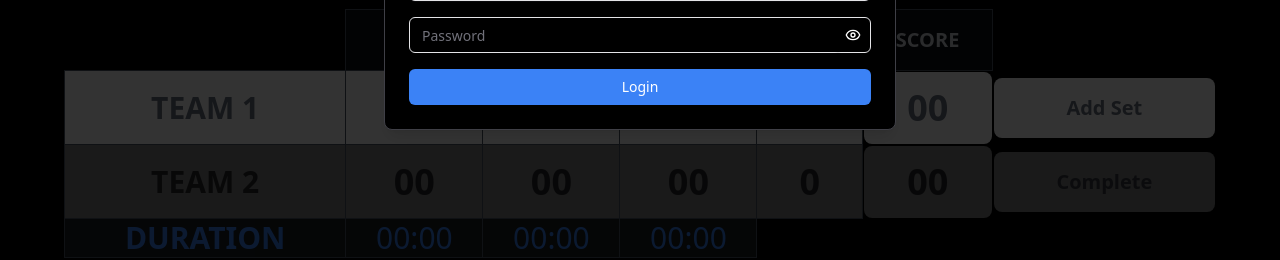
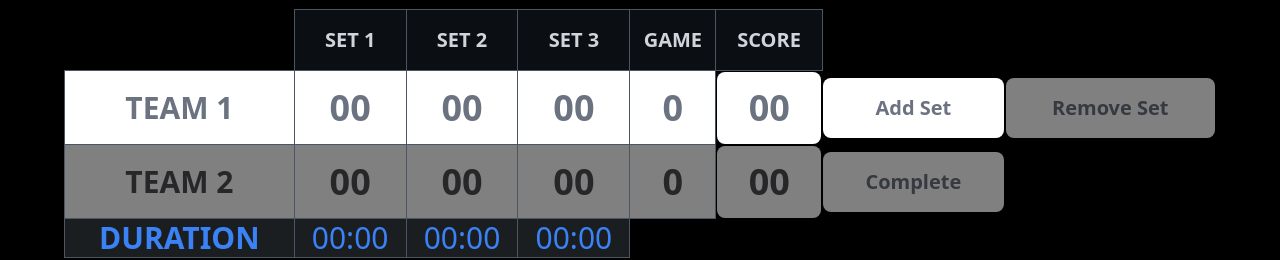
Before and after one commit to muhammadsufiyanbaig/padel, a Next.js app: page / in a window 1280 px wide. Shown: the part 408-668 px from the top of the page. Built offline with nearby package versions, Linux system fonts and the light colour scheme; no server answers; the database is empty.

Commit message:
display alert message on phone

```diff
--- a/app/globals.css
+++ b/app/globals.css
@@ -62,9 +62,10 @@
     @apply border-border;
   }
   body {
-    @apply bg-background text-foreground;
+    @apply bg-black text-foreground;
   }
 }
+
 
 button{
   @apply !text-white;
--- a/app/page.tsx
+++ b/app/page.tsx
@@ -10,8 +10,6 @@ import {
   UserPen,
   Trophy,
   ChartBarBig,
-  PlusIcon,
-  Check,
 } from "lucide-react";
 import { Button } from "@/components/ui/button";
 import Image from "next/image";
@@ -24,8 +22,8 @@ import LoginDialog from "./components/LoginDialog";
 import { ScoreState, TeamScore } from "./Types";
 import { useScoreHistory } from "./components/Snippet";
 import axios from "axios";
+
 const SCORE_SEQUENCE = ["00", "15", "30", "40", "AD"];
-
 export default function PadelScoreboard() {
   const [time, setTime] = useState(0);
   const [isRunning, setIsRunning] = useState(false);
@@ -88,11 +86,20 @@ export default function PadelScoreboard() {
     setSetTimeDurations
   );
 
+
   const addSet = () => {
     if (sets.length < 5) {
       setSets((prevSets) => [...prevSets, { team1: 0, team2: 0 }]);
       setGridCol((prev) => prev + 1);
       setSetTimeDurations((prev) => [...prev, 0]);
+    }
+  };
+
+  const removeSet = () => {
+    if (sets.length > 3) {
+      setSets((prevSets) => prevSets.slice(0, -1));
+      setGridCol((prev) => prev - 1);
+      setSetTimeDurations((prev) => prev.slice(0, -1));
     }
   };
 
@@ -139,6 +146,21 @@ export default function PadelScoreboard() {
   useEffect(() => {
     console.log(`Timer: ${formatTime(fullMatchTime)}`);
   }, [fullMatchTime]);
+
+  useEffect(() => {
+    const handleOrientationChange = () => {
+      if (window.innerWidth < 768) {
+        alert("Please rotate your device to landscape orientation.");
+      }
+    };
+
+    handleOrientationChange(); // Initial check
+    window.addEventListener("resize", handleOrientationChange);
+
+    return () => {
+      window.removeEventListener("resize", handleOrientationChange);
+    };
+  }, []);
 
   const setCustomTimer = () => {
     const minutes = parseInt(customMinutes, 10);
@@ -219,15 +241,6 @@ export default function PadelScoreboard() {
       console.error("Failed to save match history:", error);
     }
   };
-
-  // const logMatchStats = (
-  //   team1Stats: ScoreState["team1"],
-  //   team2Stats: ScoreState["team2"]
-  // ) => {
-  //   console.log("Match Stats:");
-  //   console.log("Team 1:", team1Stats);
-  //   console.log("Team 2:", team2Stats);
-  // };
 
   const updateScore = useCallback(
     (team: "team1" | "team2") => {
@@ -515,6 +528,7 @@ export default function PadelScoreboard() {
                 SCORE
               </th>
               <th className=""></th>
+              <th className=""></th>
             </tr>
           </thead>
           <tbody>
@@ -548,8 +562,16 @@ export default function PadelScoreboard() {
                   onClick={addSet}
                   disabled={sets.length >= 5}
                 >
-                  {/* <PlusIcon className="!w-5 !h-5 font-black mr-1 text-gray-500" />{" "} */}
                   Add Set
+                </Button>
+              </td>
+              <td className="">
+                <Button
+                  className="!bg-white !text-gray-500 text-2xl font-bold w-full h-full rounded-lg p-4 sm:text-xl "
+                  onClick={removeSet}
+                  disabled={sets.length <= 3}
+                >
+                  Remove Set
                 </Button>
               </td>
             </tr>
@@ -619,7 +641,7 @@ export default function PadelScoreboard() {
         </Button>
         {/* Controls */}
         <div className="flex justify-center gap-4 flex-wrap">
-          {isMatchWon ? (
+          {isMatchWon && (
             <Button
               variant="ghost"
               size="icon"
@@ -627,19 +649,18 @@ export default function PadelScoreboard() {
             >
               <Trophy className="w-6 h-6 text-gray-400" />
             </Button>
-          ) : (
+          )}
           <Button
             variant="ghost"
             size="icon"
             onClick={() => {
-                resetScores();
-                resetFullMatchTimer();
+              // resetScores();
+              // resetFullMatchTimer();
+              window.location.reload();
             }}
           >
             <RefreshCcw className="w-6 h-6 text-gray-400" />
           </Button>
-          )}
-
           <Button
             variant="ghost"
             size="icon"
@@ -703,7 +724,7 @@ export default function PadelScoreboard() {
           team2Name={team2Name}
           setTeam2Name={setTeam2Name}
         />
-        <LoginDialog
+        {/* <LoginDialog
           isLoginDialogOpen={isLoginDialogOpen}
           username={username}
           setUsername={handleUsernameChange}
@@ -711,7 +732,7 @@ export default function PadelScoreboard() {
           setPassword={handlePasswordChange}
           loginError={loginError}
           handleLogin={handleLogin}
-        />
+        /> */}
       </div>
     </div>
   );
```
Lines whose indentation alone changed are shown as unchanged.
